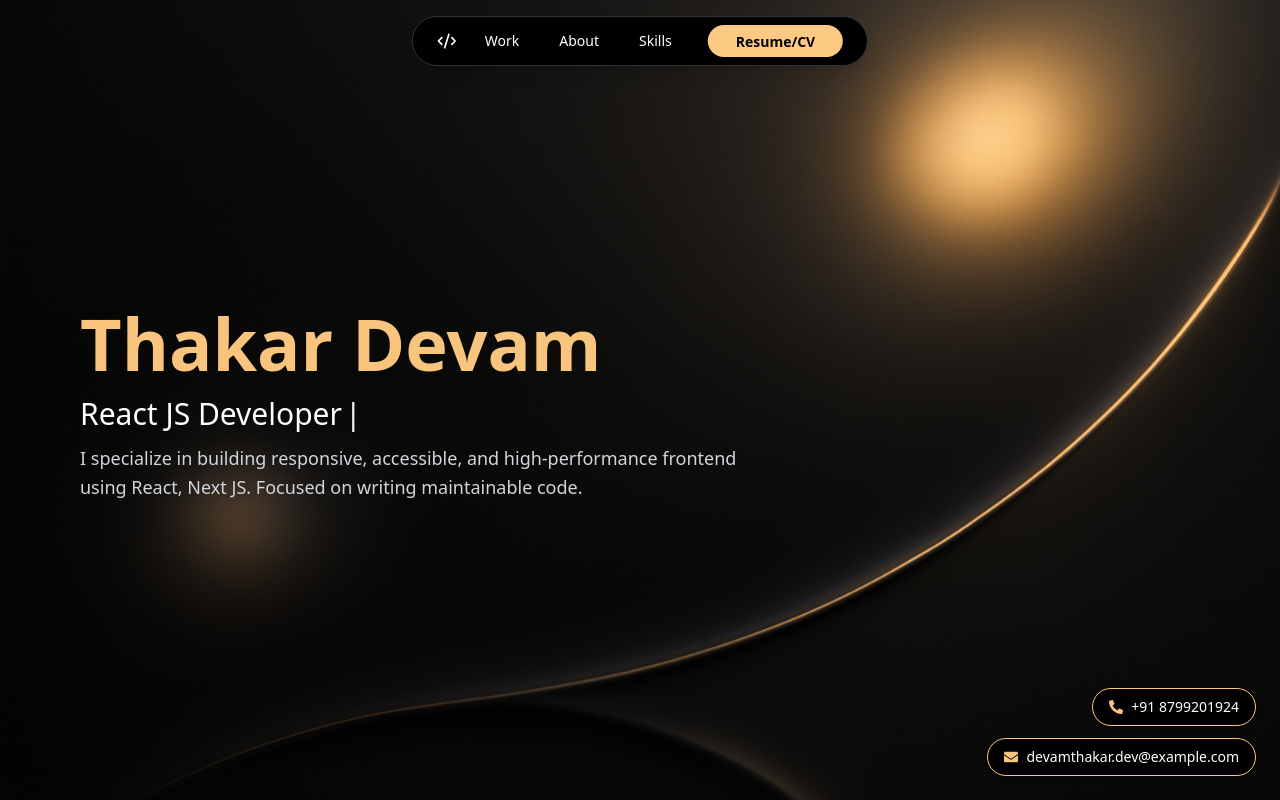
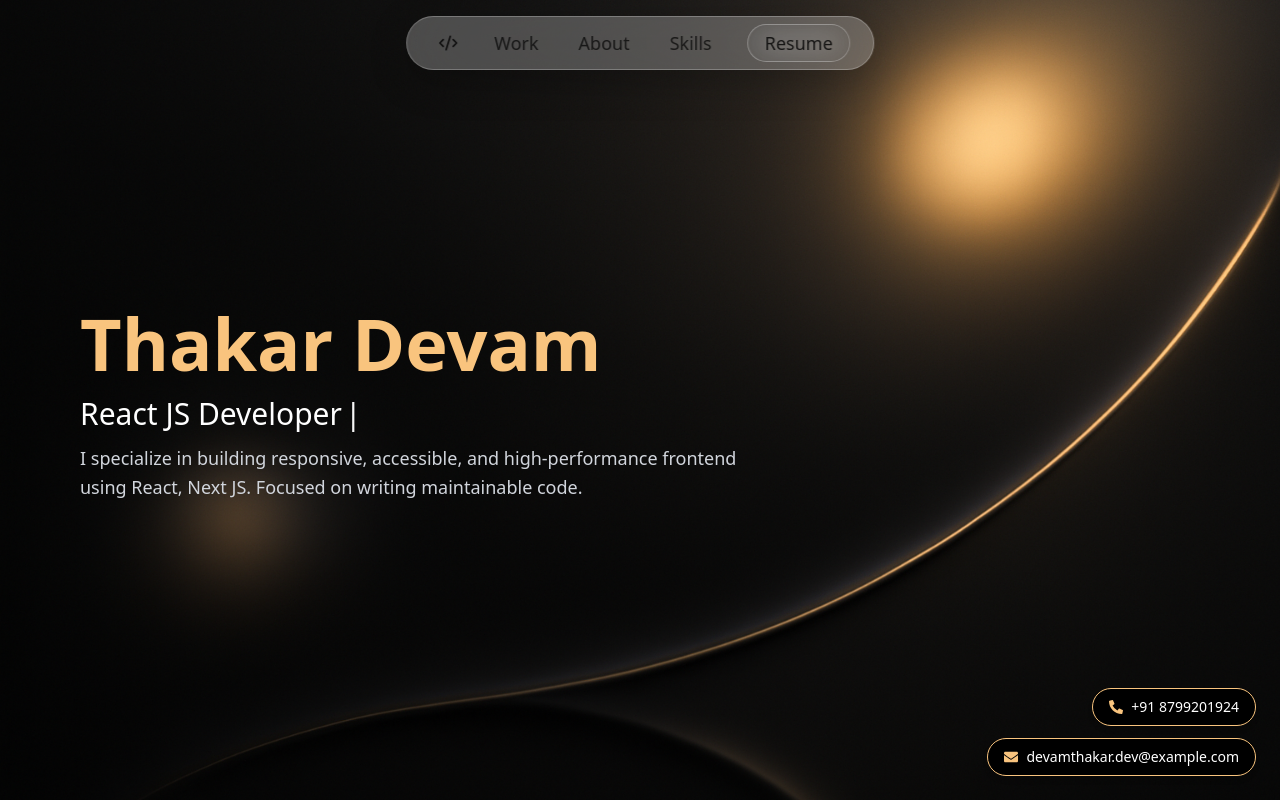
Before and after one commit to Thakar-Devam/Portfolio, a React (Vite) app: page / in a window 1280 px wide. Shown: the top 800 px of the page. Built offline with nearby package versions, Linux system fonts and the light colour scheme.

Commit message:
fix: improve responsiveness and styling for About, Hero, and Navbar components

```diff
--- a/src/About.jsx
+++ b/src/About.jsx
@@ -4,7 +4,7 @@ import { motion } from "framer-motion";
 
 const About = () => {
   return (
-    <section className="relative w-full bg-white px-6 md:px-20  overflow-hidden">
+    <section className="relative w-full bg-white px-6 md:px-20 max-sm:pt-12 overflow-hidden">
 
       {/* Heading */}
       <motion.h2
--- a/src/Hero.jsx
+++ b/src/Hero.jsx
@@ -19,7 +19,7 @@ const Hero = () => {
       <FloatingContact />
 
       {/* Text block with mobile-center, desktop-left */}
-      <div className="w-full max-w-2xl text-center md:text-left">
+      <div className="w-full max-w-2xl max-sm:text-left md:text-left">
 
         {/* Big name */}
         <h1 className="text-4xl sm:text-5xl md:text-7xl font-extrabold text-[#F9C47E] mb-2 leading-tight">
--- a/src/common/Navbar.tsx
+++ b/src/common/Navbar.tsx
@@ -13,14 +13,35 @@ const Navbar = () => {
   return (
     <>
       {/* ✅ Desktop Navbar (unchanged) */}
-      <nav className="hidden md:flex fixed top-4 left-1/2 transform -translate-x-1/2 z-50 items-center space-x-4 bg-black px-6 py-2 rounded-full border border-[#333] shadow-lg">
+<nav
+  className="
+    hidden md:flex fixed top-4 left-1/2 -translate-x-1/2 z-50
+    items-center space-x-4
+    px-6 py-2 rounded-full
+
+    bg-white/25
+    backdrop-blur-2xl
+
+    shadow-[0_10px_40px_rgba(0,0,0,0.22),inset_0_0_0_1px_rgba(255,255,255,0.25)]
+
+    supports-[backdrop-filter]:bg-white/25
+  "
+>
+
+
   {/* Left Icon */}
   <Link
     to="home"
     smooth={true}
     duration={600}
     offset={-60}
-          className="text-white text-xl cursor-pointer hover:text-yellow-400 transition-all"
+    className="
+      text-black/80 text-xl font-bold cursor-pointer
+      hover:text-black
+      hover:bg-white/20
+      rounded-full p-2
+      transition-all duration-300
+    "
     aria-label="Scroll to top"
   >
     <LuCodeXml />
@@ -34,7 +55,16 @@ const Navbar = () => {
       smooth={true}
       duration={600}
       offset={-60}
-            className="text-white text-sm cursor-pointer px-3 py-1 hover:text-yellow-400 transition-all"
+      className="
+        text-black/70 text-lg font-medium cursor-pointer
+        px-3 py-1 rounded-full
+
+        hover:text-black
+        hover:bg-white/20
+        hover:backdrop-blur-lg
+
+        transition-all duration-300
+      "
     >
       {item}
     </Link>
@@ -43,46 +73,94 @@ const Navbar = () => {
   {/* Resume button */}
   <motion.button
     whileTap={{ scale: 0.95 }}
-          className="ml-2 bg-[#FCCA83] text-black font-semibold px-4 py-1 rounded-full hover:bg-[#f3cb9d] transition"
+    className="
+      ml-2 rounded-full
+      px-4 py-1
+text-lg font-medium
+      bg-black/10
+      backdrop-blur-lg
+      border border-white/30
+
+      text-black/80
+      hover:text-black
+      hover:bg-white/30
+
+      transition-all duration-300
+    "
   >
     <a
       href="assets/RESUME THAKAR DEVAM.pdf"
       target="_blank"
       rel="noopener noreferrer"
-            className="text-sm px-3 py-1 transition-all"
+      className="block"
     >
-            Resume/CV
+      Resume
     </a>
   </motion.button>
 </nav>
 
+
   {/* ✅ Mobile Navbar */}
-      <nav className="md:hidden fixed top-4 left-4 right-4 z-50 flex items-center justify-between bg-black px-4 h-[50px] rounded-full border border-[#333] shadow-lg">
+<nav
+  className="
+    md:hidden fixed top-4 left-4 right-4 z-50
+    flex items-center justify-between
+    px-4 h-[50px] rounded-full
+
+    bg-white/30
+    backdrop-blur-2xl
+
+    shadow-[0_10px_40px_rgba(0,0,0,0.22),inset_0_0_0_1px_rgba(255,255,255,0.25)]
+  "
+>
   {/* Left Icon */}
   <Link
     to="home"
     smooth={true}
     duration={600}
     offset={-60}
-          className="text-white text-xl cursor-pointer"
+    className="text-black text-xl cursor-pointer"
   >
     <LuCodeXml />
   </Link>
 
   {/* Hamburger / Close Button */}
-        <button onClick={() => setMenuOpen(!menuOpen)} className="text-white text-sm px-3 pr-0 rounded-md flex items-center gap-2">
+  <button
+    onClick={() => setMenuOpen(!menuOpen)}
+    className="
+      text-black text-sm px-3 pr-0 rounded-md
+      flex items-center gap-2
+    "
+  >
     Menu
     {menuOpen ? (
-            <FiX className="text-[#FCCA83] text-xl mt-1" />
+      <FiX className="text-black text-xl mt-1" />
     ) : (
-            <FiMenu className="text-[#FCCA83] text-xl mt-1" />
+      <FiMenu className="text-black text-xl mt-1" />
     )}
   </button>
 </nav>
 
+
     {/* ✅ Mobile Dropdown Menu */}
 {menuOpen && (
-        <div className="md:hidden fixed top-[70px] left-4 right-4 bg-black text-white rounded-4xl p-4 text-center shadow-xl z-40 mt-2">
+  <motion.div
+    initial={{ y: "-30%", opacity: 0 }}
+    animate={{ y: "0", opacity: 1 }}
+    exit={{ y: "-30%", opacity: 0 }}
+    transition={{ duration: 0.35, ease: "easeOut" }}
+    className="
+      md:hidden fixed top-[70px] right-4 z-40 mt-2
+
+      w-[75%]
+      rounded-4xl p-4 text-center
+
+      bg-white/30
+      backdrop-blur-2xl
+
+      shadow-[0_10px_40px_rgba(0,0,0,0.22),inset_0_0_0_1px_rgba(255,255,255,0.25)]
+    "
+  >
     {navItems.map((item) => (
       <Link
         key={item}
@@ -91,26 +169,46 @@ const Navbar = () => {
         duration={600}
         offset={-60}
         onClick={() => setMenuOpen(false)}
-              className="block py-2 text-gray-300 hover:text-yellow-400 transition"
+        className="
+          block py-2
+          text-black/80
+          hover:text-black
+          hover:bg-white/30
+          rounded-full
+          transition-all
+        "
       >
         {item}
       </Link>
     ))}
+
     <motion.button
       whileTap={{ scale: 0.95 }}
-            className=" bg-[#FCCA83] text-black font-semibold px-4 py-1 mt-1 w-full rounded-full hover:bg-[#f3cb9d] transition"
+      className="
+        mt-3 w-full rounded-full px-4 py-2
+
+        bg-white/40
+        backdrop-blur-xl
+        border border-white/40
+
+        text-black font-medium text-sm
+        hover:bg-white/50
+
+        transition-all
+      "
     >
       <a
         href="assets/RESUME THAKAR DEVAM.pdf"
         target="_blank"
         rel="noopener noreferrer"
-              className="text-sm px-3 py-1 transition-all"
+        className="block"
       >
-              Resume/CV
+        Resume / CV
       </a>
     </motion.button>
-        </div>
+  </motion.div>
 )}
+
     </>
   );
 };
```
Lines whose indentation alone changed are shown as unchanged.
